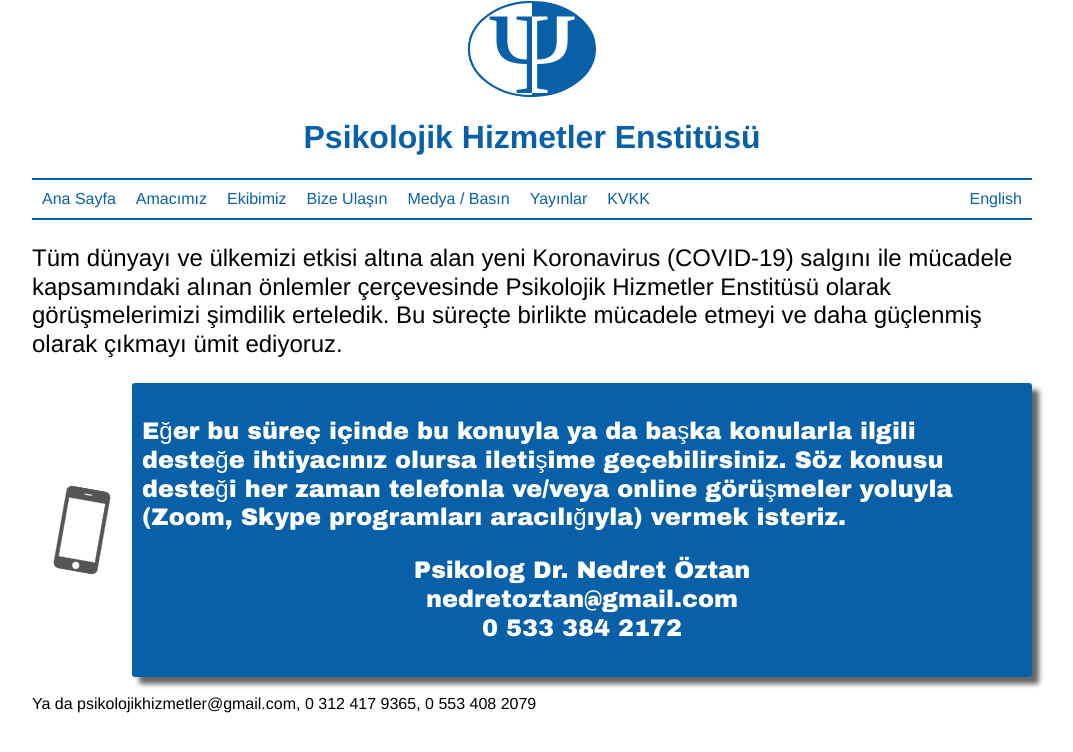
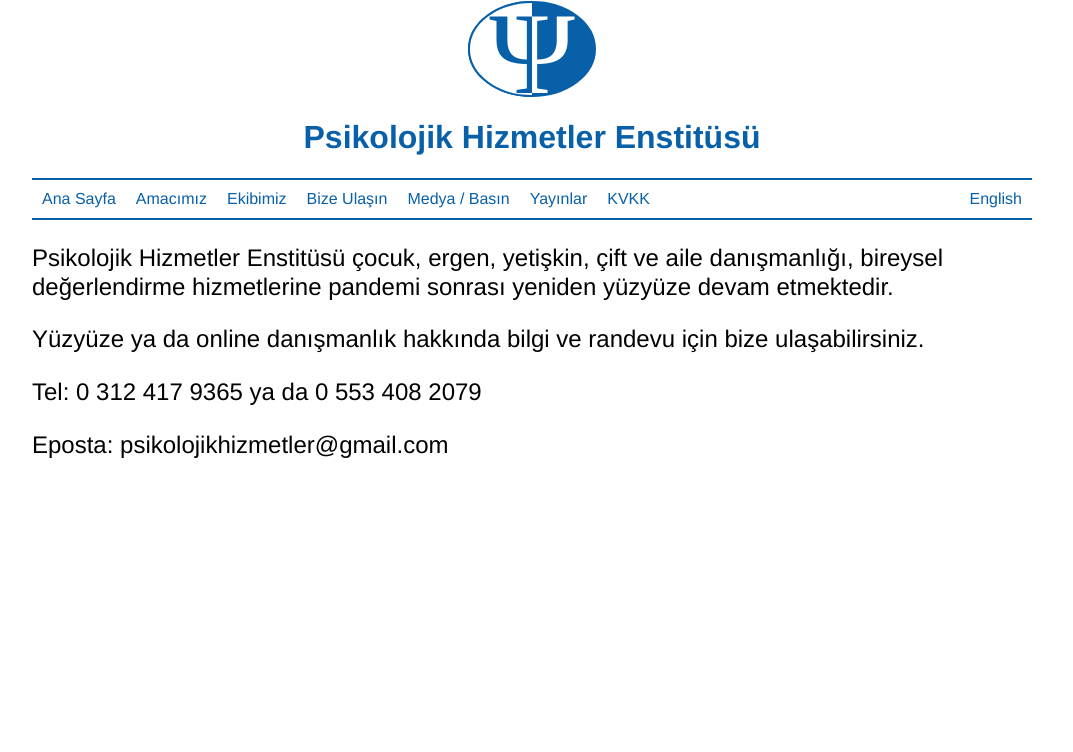
Before and after one commit to koralcem/phe-site, a Jekyll site: the page built from index.html, in a window 1280 px wide. Shown: the top 752 px of the page, without its empty margins (108-1181 px from the left). Built offline with Jekyll 4.4.1, drawn with Linux system fonts in a browser that asks for light colours.

Commit message:
Update home page: remove pandemic announcement and put up call for in-person appointments

```diff
--- a/css/style.scss
+++ b/css/style.scss
@@ -119,53 +119,15 @@
     display: block;
   }
 
-  p.larger {
-    font-size: 1.5rem;
-    line-height: 1.2;
-  }
-  .colored-background {
-    background-color: $phe-blue;
-    color: white;
-    font-size: 1.5rem;
-    line-height: 1.2;
-    padding: 10px;
-    border-radius: 3px;
-    font-family: "Arial Black", Gadget, sans-serif;
-    box-shadow: 7px 7px 5px 0px rgba(50, 50, 50, 0.75);
-
-    p:last-child {
-      text-align: center;
-    }
-  }
-
-  img#phone {
-    animation-duration: 1s;
-    animation-name: phone-rotate;
-    animation-iteration-count: infinite;
-    animation-direction: alternate;
-    animation-timing-function: ease-in-out;
-  }
-
-  @keyframes phone-rotate {
-    from {
-      transform: rotate(-30deg);
-    }
-
-    to {
-      transform: rotate(30deg);
-    }
-  }
-
-  #contact-info {
-    display: flex;
-    justify-content: start;
-    align-items: center;
-  }
-
   iframe {
     display: block;
     margin: 0 auto;
   }
+}
+
+.larger {
+  font-size: 1.5rem;
+  line-height: 1.2;
 }
 
 .ui-accordion-header.ui-state-active {
--- a/index.html
+++ b/index.html
@@ -1,19 +1,11 @@
 ---
 ---
-<main>
-  <p class="larger">Tüm dünyayı ve ülkemizi etkisi altına alan yeni Koronavirus (COVID-19) salgını ile mücadele kapsamındaki alınan önlemler çerçevesinde Psikolojik Hizmetler Enstitüsü olarak görüşmelerimizi şimdilik erteledik. Bu süreçte birlikte mücadele etmeyi ve daha güçlenmiş olarak çıkmayı ümit ediyoruz.</p>
+<main class="larger">
+  <p>Psikolojik Hizmetler Enstitüsü çocuk, ergen, yetişkin, çift ve aile danışmanlığı, bireysel değerlendirme hizmetlerine pandemi sonrası yeniden yüzyüze devam etmektedir.</p>
 
-  <div id="contact-info">
-    <img id="phone" src="images/phone-template.webp" width="100" height="100"/>
-    <div class="colored-background">
-      <p>Eğer bu süreç içinde bu konuyla ya da başka konularla ilgili desteğe ihtiyacınız olursa iletişime geçebilirsiniz. Söz konusu desteği her zaman telefonla ve/veya online görüşmeler yoluyla (Zoom, Skype programları aracılığıyla) vermek isteriz.</p>
+  <p>Yüzyüze ya da online danışmanlık hakkında bilgi ve randevu için bize ulaşabilirsiniz.</p>
 
-      <p>
-        Psikolog Dr. Nedret Öztan<br>
-        nedretoztan@gmail.com<br>
-        0 533 384 2172
-      </p>
-    </div>
-  </div>
-  <p>Ya da psikolojikhizmetler@gmail.com, 0 312 417 9365, 0 553 408 2079</p>
+  <p>Tel: 0 312 417 9365 ya da 0 553 408 2079</p>
+
+  <p>Eposta: psikolojikhizmetler@gmail.com</p>
 </main>
```
Also changed, not shown: home.html (+6 -13 lines), images/phone-template.webp (deleted).
